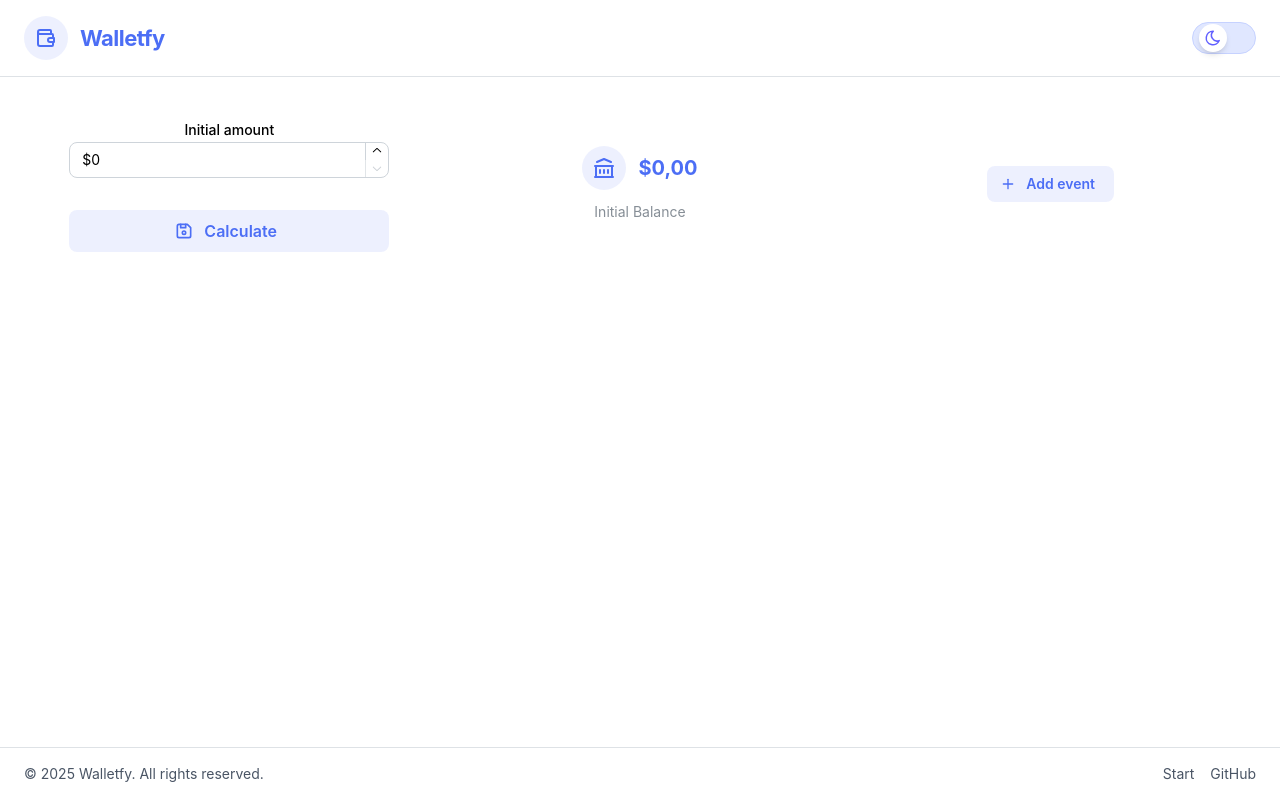
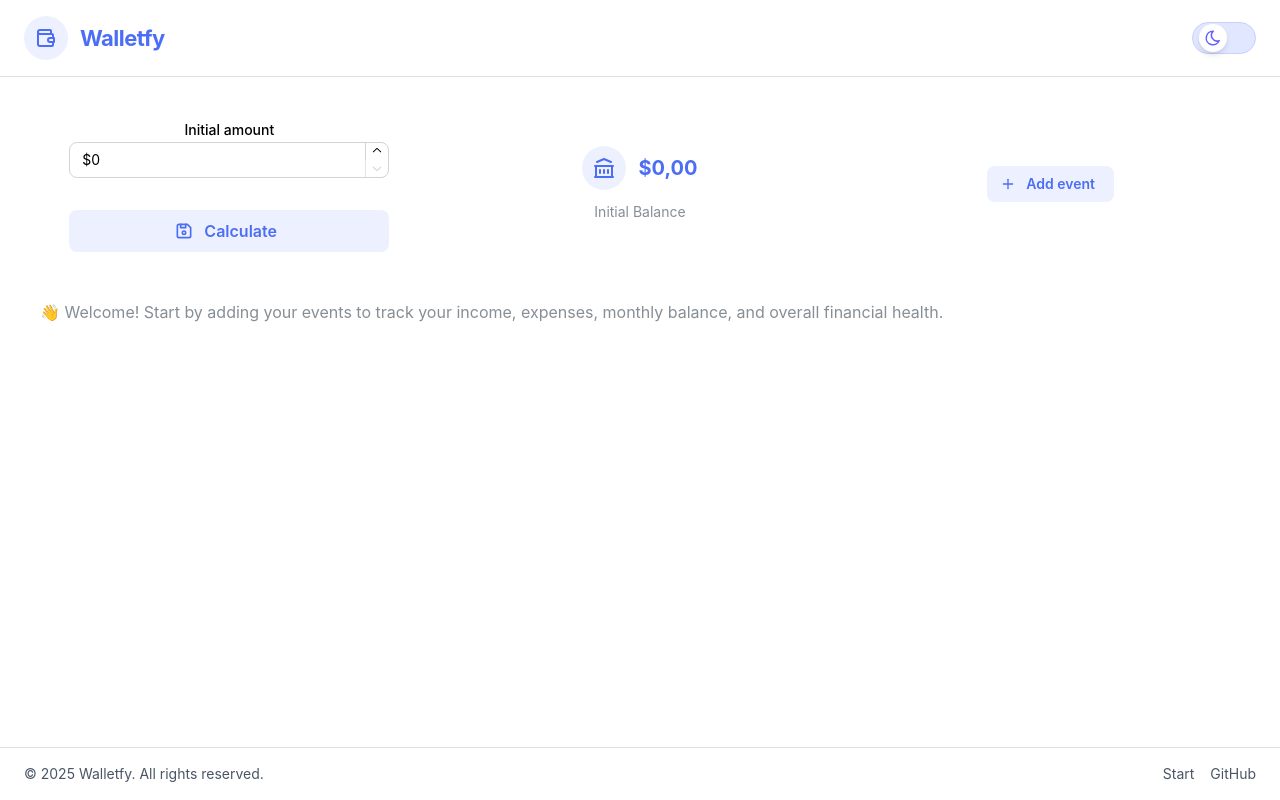
Before and after one commit to admolinac/walletfy, a React (Vite) app: page / in a window 1280 px wide. Built offline with nearby package versions, Linux system fonts and the light colour scheme.

Commit message:
add: default welcome message

```diff
--- a/src/components/event/EventSection.tsx
+++ b/src/components/event/EventSection.tsx
@@ -1,4 +1,3 @@
-import { useState } from "react";
 import { Box, Button, Card, Flex, Grid, Text, ThemeIcon, useMantineColorScheme } from "@mantine/core";
 import { IconBuildingBank, IconPlus } from "@tabler/icons-react";
 import { Link } from '@tanstack/react-router';
--- a/src/routes/index.tsx
+++ b/src/routes/index.tsx
@@ -1,5 +1,5 @@
 import dayjs from 'dayjs';
-import { Box, Card, Container, Flex, SimpleGrid, Title, useMantineColorScheme } from '@mantine/core';
+import { Box, Card, Container, Flex, SimpleGrid, Text, Title, useMantineColorScheme } from '@mantine/core';
 import { createFileRoute, } from '@tanstack/react-router';
 import { useQuery } from '@tanstack/react-query';
 import type { EventType } from '@/types/eventType';
@@ -15,7 +15,6 @@ export const Route = createFileRoute('/')({
 
 function App() {
 
-
     const { colorScheme } = useMantineColorScheme();
     const initialMoney = useAppStore((state) => state.initialMoney);
     const isDark = colorScheme === 'dark';
@@ -29,11 +28,24 @@ function App() {
     });
 
     if (isPending) {
-        return <div className="p-4">Loading...</div>
+        return <Box p="md">Loading...</Box>;
     }
 
     if (error) {
-        return <div className="p-4 text-red-500">Error: {error.message}</div>
+        return <Box p="md" c="red">Error: {error.message}</Box>;
+    }
+
+    if (!Array.isArray(events) || events.length === 0) {
+        return (
+            <Container py="md" fluid>
+                <Box mb="xl" className="text-center pb-4">
+                    <AddEventSection />
+                </Box>
+                <Text size="md" c="dimmed">
+                    👋 Welcome! Start by adding your events to track your income, expenses, monthly balance, and overall financial health.
+                </Text>
+            </Container>
+        );
     }
 
     const eventsByMonthYear = events
@@ -44,6 +56,7 @@ function App() {
             acc[key].push(event);
             return acc;
         }, {});
+
 
     let lastGlobalBalance = initialMoney;
 
@@ -79,6 +92,10 @@ function App() {
                 <AddEventSection />
             </Box>
 
+            <Box mb="xl">
+                <Text size="md" c="dimmed" mt="sm"> You have {events.length} events in {monthDataWithBalance.length} months</Text>
+            </Box>
+
             <SimpleGrid cols={3} spacing="xl" verticalSpacing="xl">
                 {monthDataWithBalance.map(({ monthYear, eventList, monthlyBalance, globalBalance, income, expense }) => (
                     <Card
```
